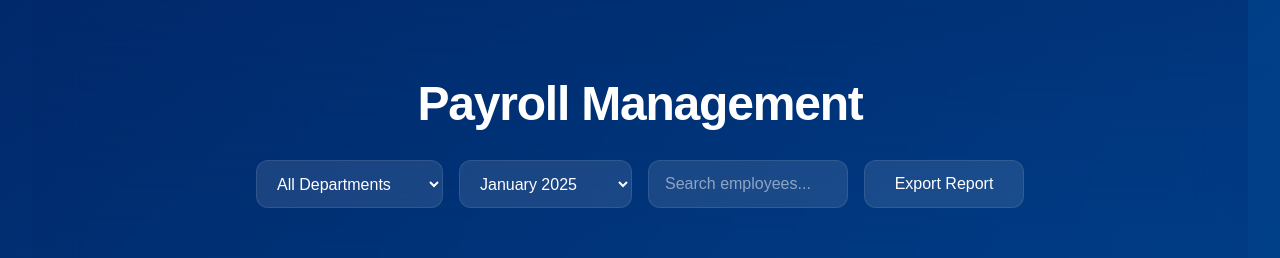
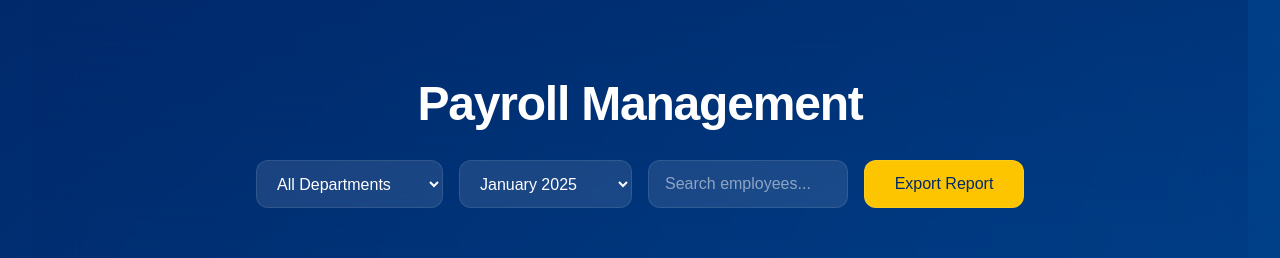
Before and after one commit to ThatNinjaGuy/employee-management, a Next.js app: page /payroll in a window 1280 px wide. Shown: the top 258 px of the page. Built offline with nearby package versions, Linux system fonts and the light colour scheme; what ag-grid-community would draw is missing.

Commit message:
Updated button color for excel export

```diff
--- a/src/components/payroll/PayrollHeader.tsx
+++ b/src/components/payroll/PayrollHeader.tsx
@@ -85,7 +85,7 @@ export function PayrollHeader({
                 console.log("Button clicked");
                 handleExportReport();
               }}
-              className={`w-full ${inputClasses} bg-green-500/30 hover:bg-green-500/50`}
+              className={`w-full h-12 px-4 rounded-xl bg-accent-main border border-white/10 backdrop-blur-md text-primary-darkest hover:bg-accent-light transition-colors focus:outline-none focus:ring-2 focus:ring-accent-main/50`}
             >
               Export Report
             </button>
```
